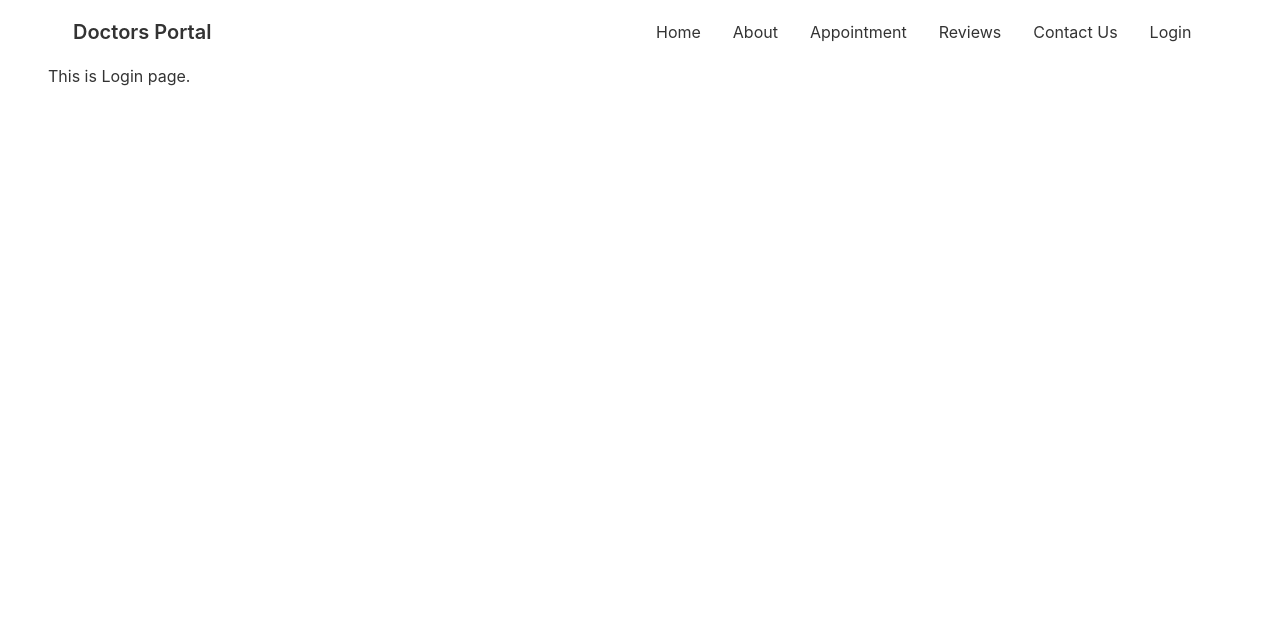
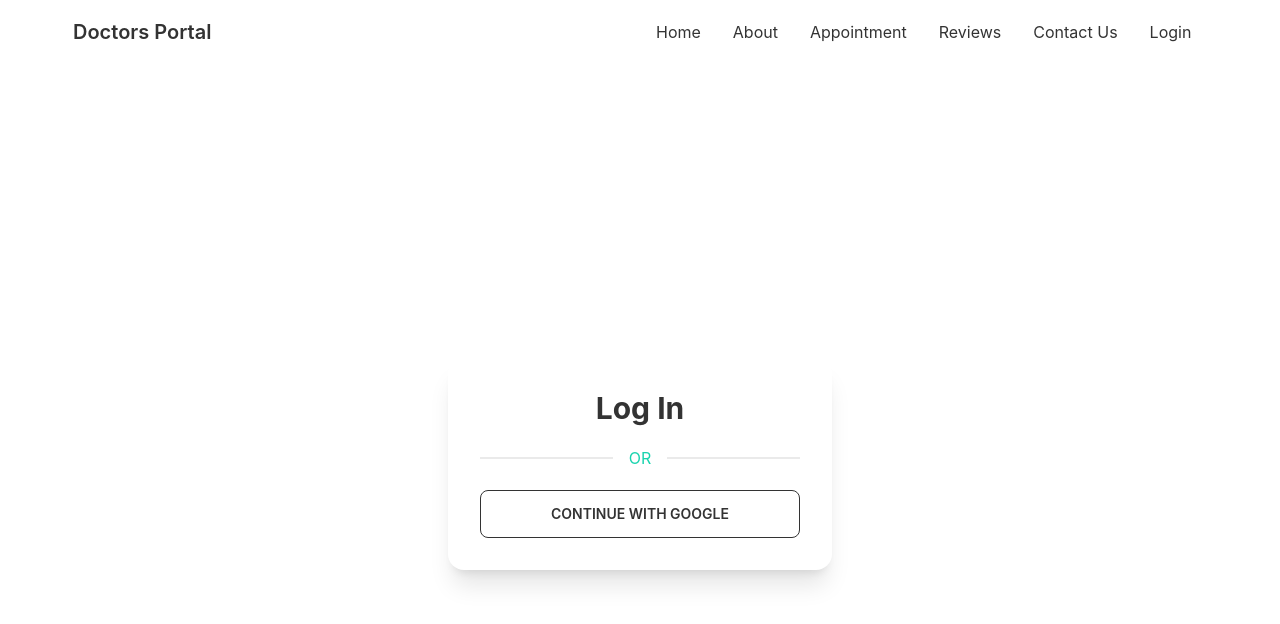
Before and after one commit to mohiuddin2721/doctors-portal-client-12-71, a React (Create React App) app: page /login in a window 1280 px wide. Shown: the top 624 px of the page. Built offline with nearby package versions, Linux system fonts and the light colour scheme; no server answers.

Commit message:
firebase login system added on login page

```diff
--- a/src/page/Login/Login.js
+++ b/src/page/Login/Login.js
@@ -1,9 +1,28 @@
 import React from 'react';
+import { useSignInWithGoogle } from 'react-firebase-hooks/auth';
+import auth from '../../firebase.init';
 
 const Login = () => {
+    const [signInWithGoogle, user, loading, error] = useSignInWithGoogle(auth);
+
+    if (user) {
+        console.log(user);
+    }
+
     return (
-        <div>
-            <h2>This is Login page.</h2>
+        <div className='flex h-screen justify-center items-center '>
+            <div className="card w-96 bg-base-100 shadow-xl">
+                <div className="card-body">
+                    <h2 className="text-center font-bold text-3xl">Log In</h2>
+
+                    <div className="divider text-secondary">OR</div>
+
+                    <button
+                    onClick={() => signInWithGoogle()}
+                    className="btn btn-outline"
+                    >Continue with google</button>
+                </div>
+            </div>
         </div>
     );
 };
```
